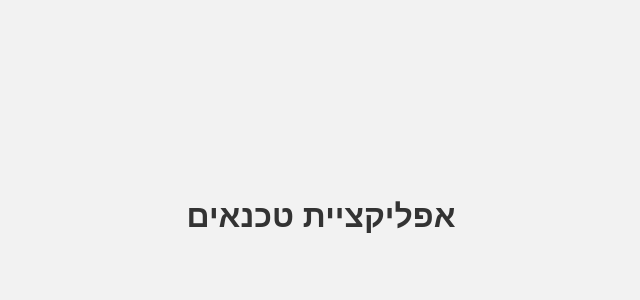
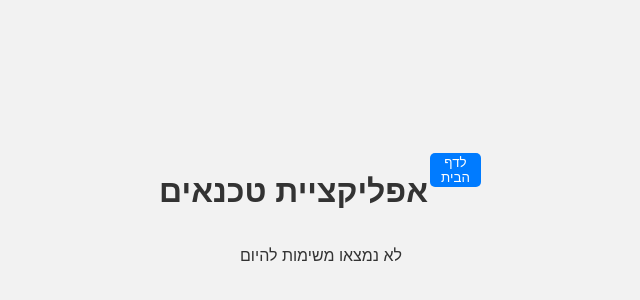
Before and after one commit to drorhod1/PositTask, a React (Vite) app: page /technician/1 in a window 1280 px wide. Shown: the part 184-484 px from the top of the page, without its empty margins (319-959 px from the left). Built offline with nearby package versions, Linux system fonts and the light colour scheme.

Commit message:
small fixes

```diff
--- a/src/App.css
+++ b/src/App.css
@@ -19,7 +19,10 @@ a {
   text-decoration: none;
 }
 .header-container {
+  display: flex;
+  flex-direction: row;
   text-align: center;
+  justify-content: center;
 }
 .tikets-div {
   border: 2px solid #007bff28;
@@ -67,14 +70,16 @@ button:hover {
 .input-field {
   margin: 10px;
   padding: 10px;
-  border: 2px solid #007bff; /* blue */
+  border: 2px solid #007bff;
   border-radius: 5px;
 }
 
 .input-field:focus {
   outline: none;
 }
-
+p {
+  text-align: center;
+}
 ::placeholder {
-  color: #ccc; /* gray */
+  color: #ccc;
 }
--- a/src/components/Header.component.tsx
+++ b/src/components/Header.component.tsx
@@ -4,6 +4,9 @@ export default function Header() {
   return (
     <div className="header-container">
       <h1>{uiText.TechnicianApplication}</h1>
+      <a href="/">
+        <button className="header-home-btn">{uiText.homeBtn}</button>
+      </a>
     </div>
   );
 }
--- a/src/constants/stringRes.ts
+++ b/src/constants/stringRes.ts
@@ -25,12 +25,13 @@ export const uiText = {
   startButton: "התחל",
   admin: "מנהל",
   doneBtn: "בוצע",
+  homeBtn: "לדף הבית",
   TechnicianApplication: "אפליקציית טכנאים",
   createTicket: "צור קריאה",
   deleteTicket: "מחק קריאה",
   congratulationsTo: "ברכות ל",
   BeingEmpOfMonth: "על היותו העובד המצטיין החודש",
-  TicketInfo: "פרטי הכרטיס:",
+  TicketInfo: ":פרטי הכרטיס",
   title: "כותרת",
   desc: "פירוט",
   customerId: "מזהה לקוח",
--- a/src/screens/Technician.page.tsx
+++ b/src/screens/Technician.page.tsx
@@ -19,10 +19,13 @@ export default function Technician() {
   console.log(currentTechnician);
   return (
     <div className="">
-      {currentTechnician &&
-        currentTechnicianTickets && (
-          <CurrentTechnician currentTechnician={currentTechnician} />
-        ) && <Tasks tickets={currentTechnicianTickets} />}
+      {currentTechnician && currentTechnicianTickets?.length ? (
+        <CurrentTechnician currentTechnician={currentTechnician} /> && (
+          <Tasks tickets={currentTechnicianTickets} />
+        )
+      ) : (
+        <p>לא נמצאו משימות להיום</p>
+      )}
     </div>
   );
 }
```
